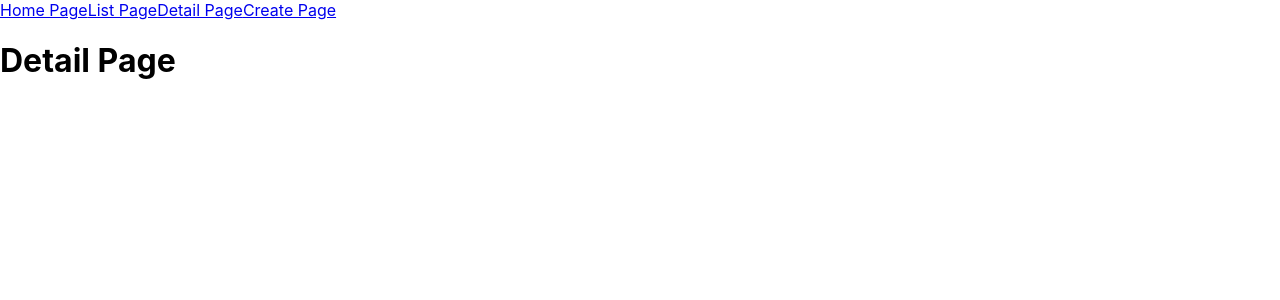
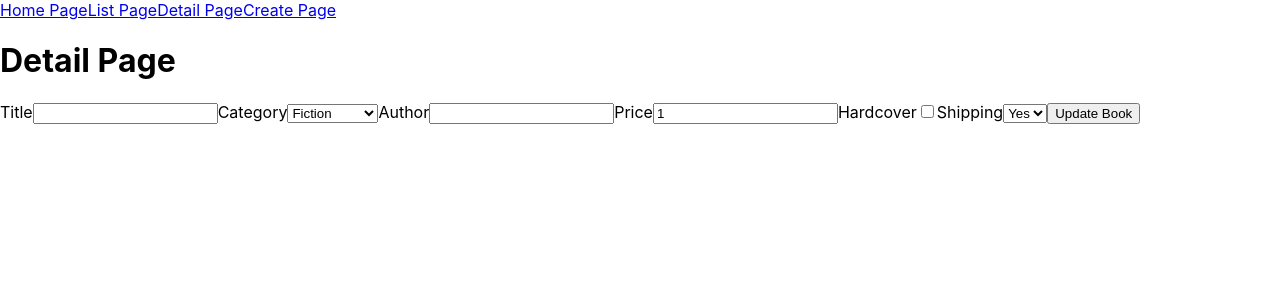
Before and after one commit to stamiesie/lab-09, a React (Create React App) app: page /books/1 in a window 1280 px wide. Shown: the top 300 px of the page. Built offline with nearby package versions, Linux system fonts and the light colour scheme; no server answers.

Commit message:
list page

```diff
--- a/src/DetailPage.js
+++ b/src/DetailPage.js
@@ -1,11 +1,110 @@
 import React, { Component } from 'react'
+import { getBook, updateBook, getCategories, getCategoryId } from './api-utils';
 
 export default class DetailPage extends Component {
+    state = {
+        title: '',
+        category_id: 1,
+        author: '',
+        price: 1,
+        hardcover: false,
+        shipping: 'yes',
+    }
+    // on load we want the form filled with the book that was clicked on to edit/delete.  Use the getBook function with the book ID from params
+    componentDidMount = async () => {
+        await getCategories();
+
+        const {
+            title,
+            category_id,
+            author,
+            price,
+            hardcover,
+            shipping,
+        } = await getBook(this.props.match.params.bookId);
+
+        // const category_id = getCategoryId(book, categories);
+
+        this.setState({
+            title: title,
+            category_id: category_id,
+            author: author,
+            price: price,
+            hardcover: hardcover,
+            shipping: shipping
+        })
+
+
+    }
+
+    handleTitleChange = (e) => this.setState({ title: e.target.value })
+
+    handleCategoryChange = (e) => this.setState({ category: Number(e.target.value) })
+
+    handleAuthorChange = (e) => this.setState({ author: e.target.value })
+
+    handlePriceChange = (e) => this.setState({ price: Number(e.target.value) })
+
+    handleHardcoverChange = () =>
+        this.setState({
+            // if hardcover is true, make it false or vice versa (starts as false in state)
+            hardcover: !this.state.hardcover
+        })
+
+    handleShippingChange = (e) => this.setState({ shipping: e.target.value })
+
+    handleSubmit = async (e) => {
+        e.preventDefault();
+
+        // use PUT function to give new book entered into state to the PUT endpoint
+        await updateBook(this.props.match.params.bookId, this.state);
+        // redirect to list page
+        this.props.history.push('/books');
+    }
+
+
+
     render() {
+        // console.log(this.state)
         return (
             <div>
+                <h1>Detail Page</h1>
+                <div className="create-page">
+                    {/* controlled inputs take all the power away from the DOM forms */}
+                    <form onSubmit={this.handleSubmit}>
+                        <label>Title
+                    <input value={this.state.title} onChange={this.handleTitleChange} />
+                        </label>
 
-                <h1>Detail Page</h1>
+                        <label>Category
+                <select value={this.state.category} onChange={this.handleCategoryChange}>
+                                <option value={1} selected={this.state.category_id === 1}>Fiction</option>
+                                <option value={2} selected={this.state.category_id === 2}>Non-Fiction</option>
+                            </select>
+                        </label>
+
+                        <label>Author
+                <input value={this.state.author} onChange={this.handleAuthorChange} />
+                        </label>
+
+                        <label>Price
+                <input value={this.state.price} onChange={this.handlePriceChange} type="number" />
+                        </label>
+
+                        <label>Hardcover
+                <input value={this.state.hardcover} type="checkbox" onChange={this.handleHardcoverChange} checked={this.state.hardcover} />
+                        </label>
+
+                        <label>Shipping
+                <select value={this.state.shipping} onChange={this.handleShippingChange}>
+                                <option value="yes">Yes</option>
+                                <option value="no">No</option>
+                            </select>
+                        </label>
+
+                        <button>Update Book</button>
+                    </form>
+                </div>
             </div>
         )
     }
--- a/src/ListPage.js
+++ b/src/ListPage.js
@@ -1,5 +1,6 @@
 import React, { Component } from 'react'
 import { getBooks } from './api-utils';
+import { Link } from 'react-router-dom';
 
 export default class ListPage extends Component {
     state = {
@@ -21,8 +22,9 @@ export default class ListPage extends Component {
                 <h1 className="list-title">List Page</h1>
                 <div className="list-booklist">
 
-                    {this.state.books.map(book =>
-                        <div key={book.name} className="list-book-item">
+                    {this.state.books.map(book => <Link
+                        to={`books/${book.id}`} key={book.name}>
+                        <div className="list-book-item">
                             <p>Title: {book.title}</p>
                             <p> Category: {book.category}</p>
                             <p>Author: {book.author}</p>
@@ -30,9 +32,10 @@ export default class ListPage extends Component {
                             <p>{book.hardcover ? 'Hardcover' : 'Paperback'}</p>
                             <p>Shipping: {book.shipping}</p>
                         </div>
+                    </Link>
                     )}
                 </div>
-            </div>
+            </div >
         )
     }
 }
--- a/src/api-utils.js
+++ b/src/api-utils.js
@@ -39,3 +39,5 @@ export async function getCategories() {
 
     return response.body;
 }
+
+export const getCategoryId = (book, categories) => categories.find(category => book.category === category.name).id;
```
